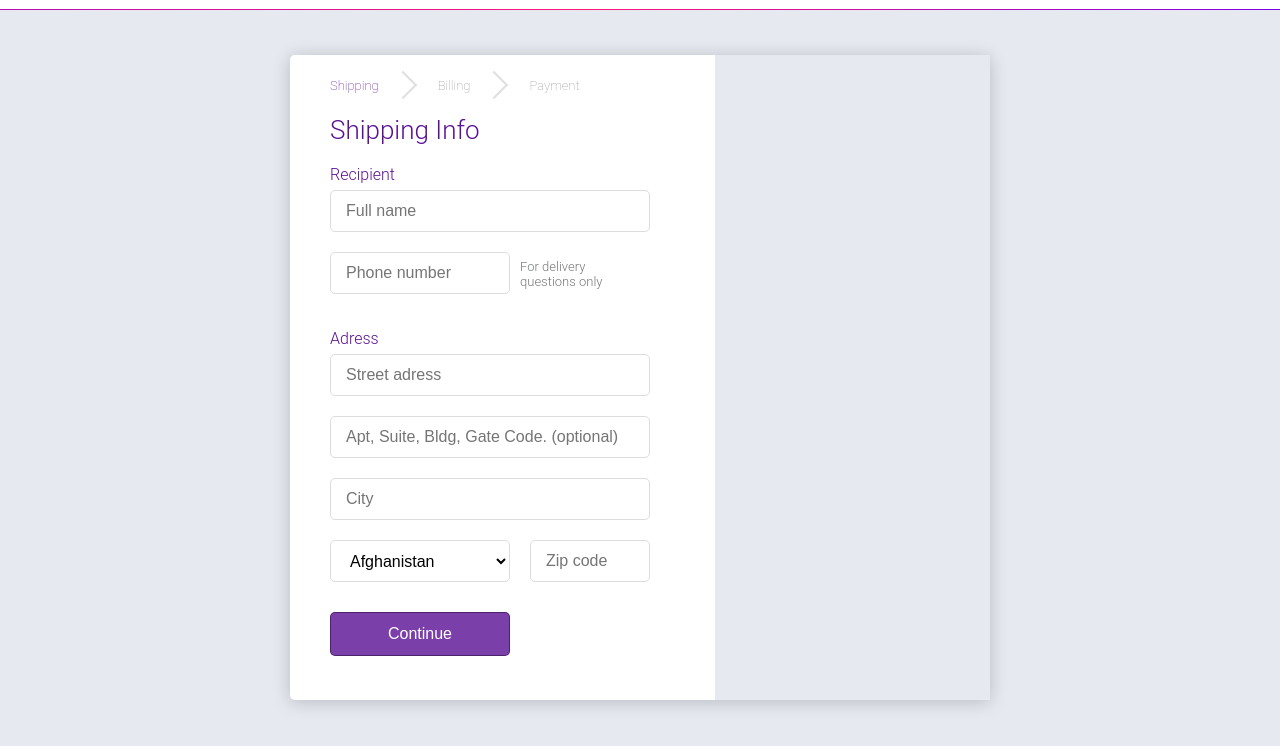
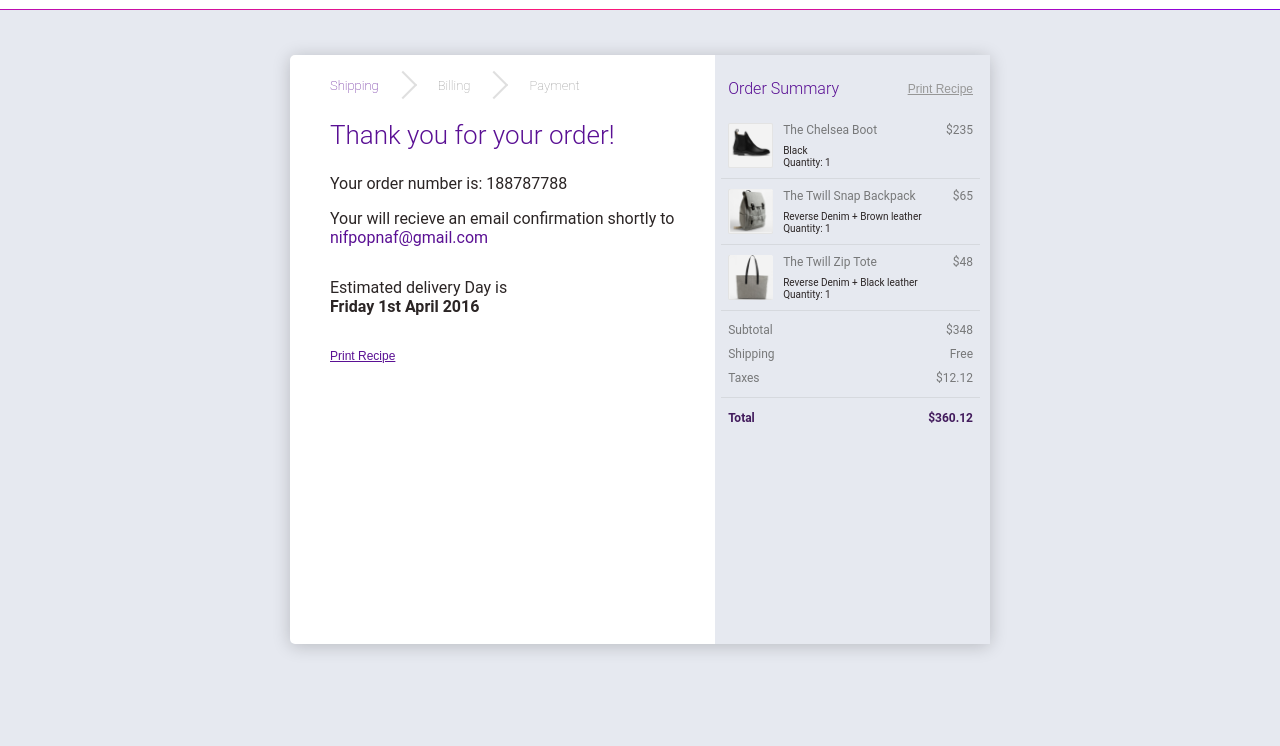
Before and after one commit to Foinowl/FrontBuyCard, a website built with Parcel: page index.html in a window 1280 px wide. Shown: the part 40-786 px from the top of the page. Built offline with nearby package versions, Linux system fonts and the light colour scheme.

Commit message:
Added all layout

```diff
--- a/index.html
+++ b/index.html
@@ -104,27 +104,115 @@
 						</li>
 					</ul>
 
-					<form class="checkout__form" id="shipping">
+					<form class="checkout__form hide" id="shipping">
 					</form>
 
 					<form class="checkout__form hide" id="billing"></form>
 
 					<form class="checkout__form hide" id="payment">
 					</form>
+
+					<div class="checkout__completed">
+
+						<p class="checkout__completed-title">Thank you for your order!</p>
+
+						<p>Your order number is: 188787788</p>
+
+						<p class="checkout__email-title">
+							Your will recieve an email confirmation shortly to
+							<span class="checkout__email-span">nifpopnaf@gmail.com</span>
+						</p>
+
+						<p>
+							Estimated delivery Day is
+							<span class="checkout__email-date">Friday 1st April 2016</span>
+						</p>
+
+						<button type="submit" class="checkout__print">Print Recipe</button>
+
+					</div>
 				</div>
 
 
+				<div class="checkout__right">
+					<div class="checkout__right-container-title">
+						<h2>Order Summary</h2>
+						<button type="submit" class="checkout__print">Print Recipe</button>
+					</div>
+
+					<div class="checkout__summary-items-list">
+						<div class="checkout__cart-item">
+							<div class="checkout__cart-img">
+								<img src="./src/img/shoe.png" alt="The Chelsea Boot">
+							</div>
+
+							<div class="checkout__cart-desc">
+								<span class="checkout__cart-desc-name">The Chelsea Boot</span>
+								<span>Black</span>
+								<span>Quantity: 1</span>
+							</div>
 
 
+							<div class="checkout__cart-price">
+								$235
+							</div>
+						</div>
+						<div class="checkout__cart-item">
+							<div class="checkout__cart-img">
+								<img src="./src/img/backpack.png" alt="The Twill Snap Backpack">
+							</div>
+
+							<div class="checkout__cart-desc">
+								<span class="checkout__cart-desc-name">The Twill Snap Backpack</span>
+								<span>Reverse Denim + Brown leather</span>
+								<span>Quantity: 1</span>
+							</div>
 
 
+							<div class="checkout__cart-price">
+								$65
+							</div>
+						</div>
+							<div class="checkout__cart-item">
+							<div class="checkout__cart-img">
+								<img src="./src/img/bag.png" alt="The Twill Zip Tote">
+							</div>
+
+							<div class="checkout__cart-desc">
+								<span class="checkout__cart-desc-name">The Twill Zip Tote</span>
+								<span>Reverse Denim + Black leather</span>
+								<span>Quantity: 1</span>
+							</div>
 
 
+							<div class="checkout__cart-price">
+								$48
+							</div>
+						</div>
+					</div>
 
+					<div>
+						<ul class="checkout__order-report">
+							<li>
+								<span>Subtotal</span>
+								<span>$348</span>
+							</li>
+							<li>
+								<span>Shipping</span>
+								<span>Free</span>
+							</li>
+							<li>
+								<span>Taxes</span>
+								<span>$12.12</span>
+							</li>
+						</ul>
+						<div class="checkout__order-total">
+							<span>Total</span>
+							<span>$360.12</span>
+						</div>
+					</div>
 
-
-
-				<div class="checkout__right"></div>
+				</div>
 			</div>
 		</main>
 	</body>
--- a/src/sass/_checkout.scss
+++ b/src/sass/_checkout.scss
@@ -212,3 +212,124 @@
   text-decoration: underline;
   width: auto;
 }
+
+
+
+.checkout__completed {
+  margin-top: 25px;
+  color: #2b2525;
+  font-size: 16px;
+}
+
+.checkout__completed-title {
+  color: #5a1094;
+  font-size: 26px;
+  font-weight: 300;
+  margin-bottom: 24px;
+}
+.checkout__email-title {
+  margin-top: 16px;
+  margin-bottom: 31px;
+}
+.checkout__email-span {
+  color: #5a1094;
+}
+.checkout__email-date {
+  display: block;
+  font-weight: 700;
+}
+.checkout__print {
+  background-color: transparent;
+  border: 0;
+  color: #5a1094;
+  font-size: 12px;
+  margin-top: 33px;
+  padding: 0;
+  text-decoration: underline;
+  width: auto;
+}
+
+
+.checkout__right-container-title {
+  display: flex;
+  justify-content: space-between;
+  padding: 0 7px;
+}
+
+.checkout__right-container-title h2{
+  color: #5a1094;
+  font-size: 16px;
+  font-weight: 300;
+  margin: 0;
+}
+
+.checkout__right-container-title button{
+  color: #979797;
+  margin-top: 0;
+}
+
+
+
+.checkout__summary-items-list {
+  margin-top: 15px;
+}
+.checkout__cart-item {
+  border-bottom: 1px solid hsla(0,0%,59.2%,.2);
+  display: flex;
+  padding: 10px 7px;
+}
+.checkout__cart-img {
+  height: 45px;
+  margin-right: 10px;
+  width: 45px;
+}
+
+.checkout__cart-img img{
+  width: 100%;
+}
+
+.checkout__cart-desc {
+  color: #2b2525;
+  display: flex;
+  flex-direction: column;
+  font-size: 10px;
+  justify-content: space-between;
+}
+
+.checkout__cart-desc-name {
+  color: #777879;
+  font-size: 12px;
+  margin-bottom: 7px;
+}
+.checkout__cart-price {
+  color: #777879;
+  font-size: 12px;
+  margin-left: auto;
+}
+
+
+
+.checkout__order-report {
+  border-bottom: 1px solid hsla(0,0%,59.2%,.2);
+  color: #777879;
+  font-size: 12px;
+  padding: 12px 7px;
+}
+
+.checkout__order-report li{
+  display: flex;
+  justify-content: space-between;
+}
+
+.checkout__order-report li:not(:last-child) {
+  margin-bottom: 10px;
+}
+
+.checkout__order-total {
+  color: #431c5d;
+  display: flex;
+  font-size: 12px;
+  font-weight: 700;
+  justify-content: space-between;
+  padding: 13px 7px;
+}
```
